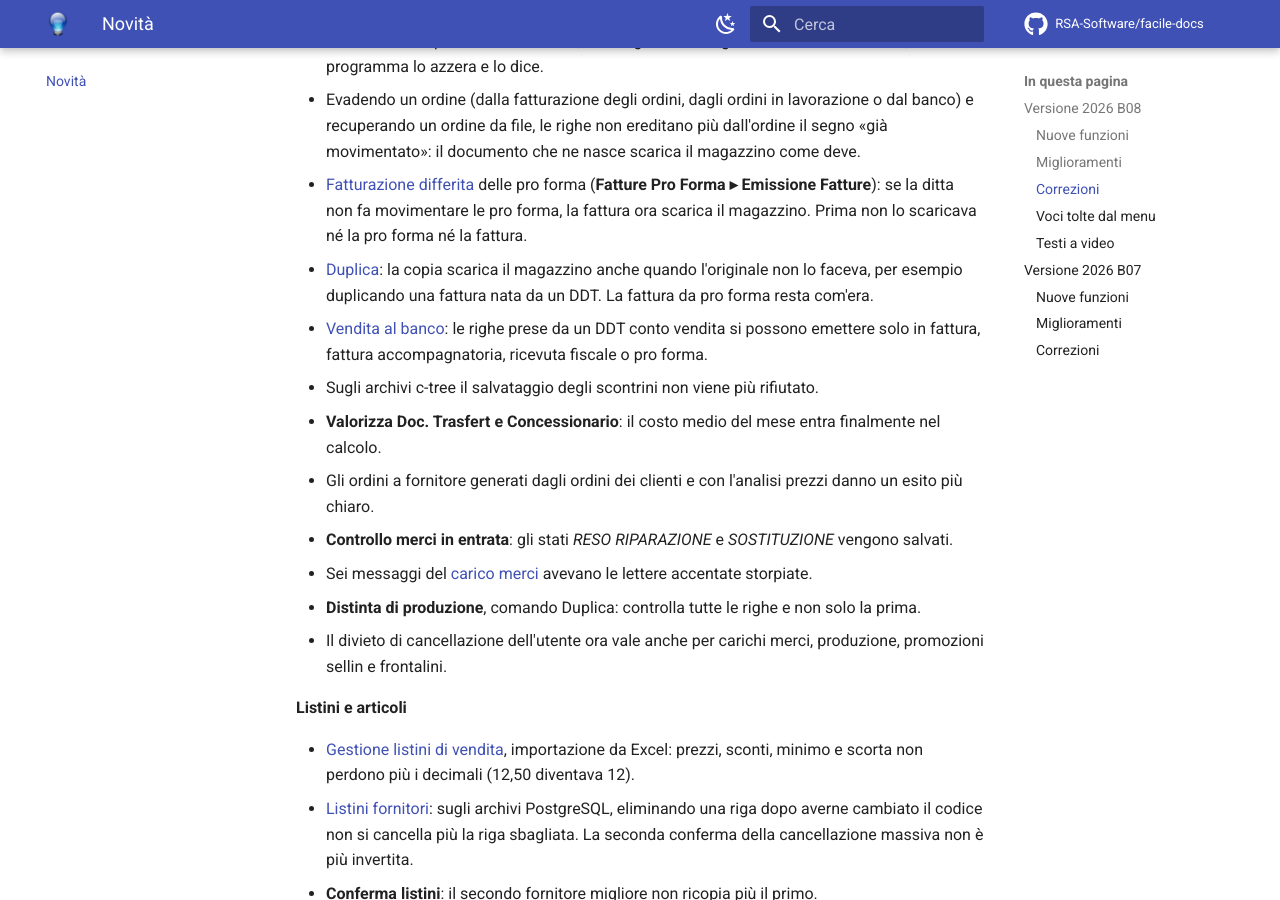
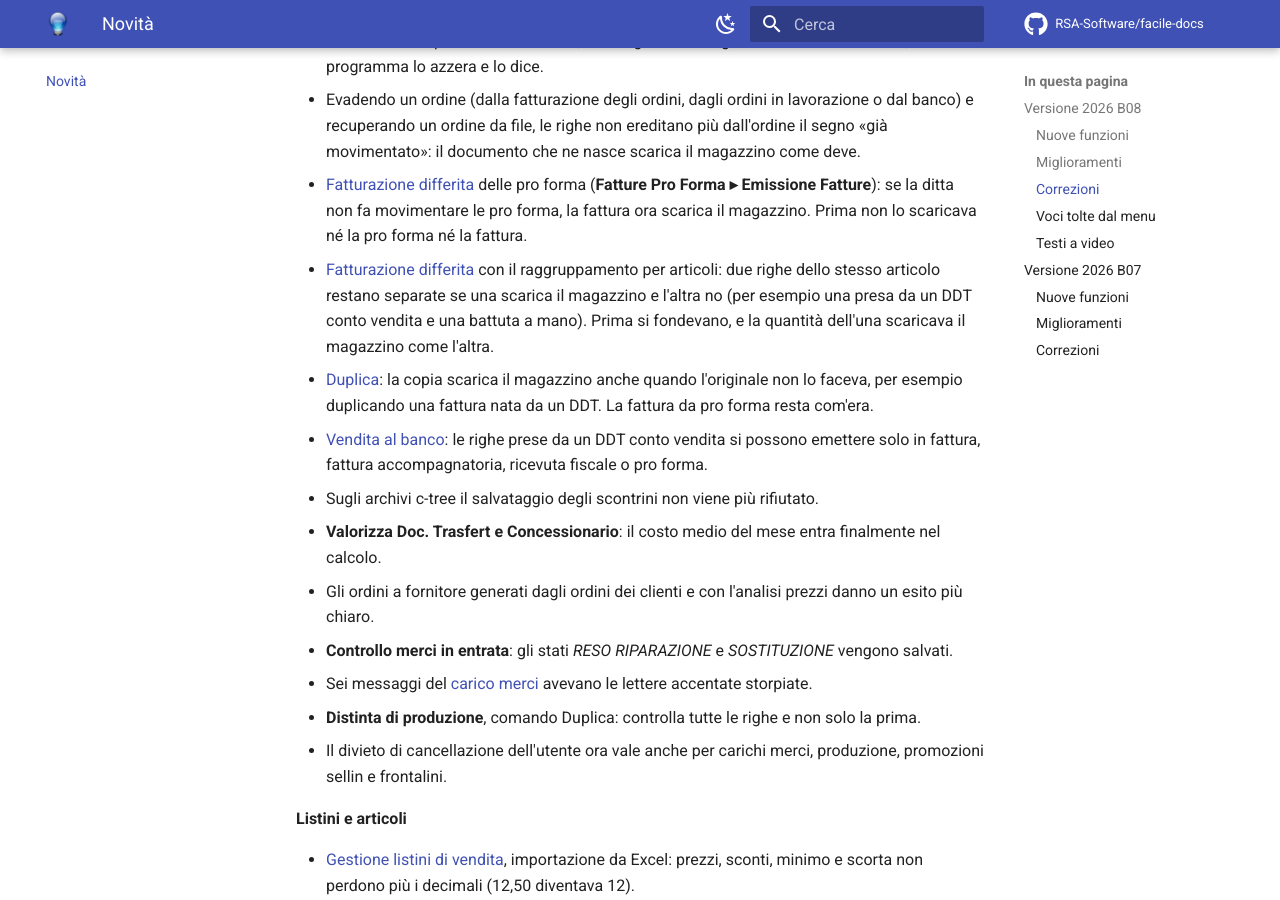
Before and after one commit to RSA-Software/facile-docs, an MkDocs documentation site: the page built from docs/novita/index.md, in a window 1280 px wide and 900 px high, scrolled down 3344 px. Built offline with MkDocs 1.6.1 and Material for MkDocs 9.7.7, drawn with Linux system fonts in a browser that asks for light colours; comment, search, counter and statistics services are not loaded.

Commit message:
Novita' B08: righe con flag diverso non accorpate nella fatturazione per articoli
Co-Authored-By: Claude Opus 5.5 (1M context) <noreply@anthropic.com>

```diff
--- a/docs/novita/index.md
+++ b/docs/novita/index.md
@@ -166,6 +166,11 @@ cartella `log`.
   delle pro forma (**Fatture Pro Forma ▸ Emissione Fatture**): se la ditta non
   fa movimentare le pro forma, la fattura ora scarica il magazzino. Prima non
   lo scaricava né la pro forma né la fattura.
+- [Fatturazione differita](../moduli/vendite/emissione-fatture-da-documenti.md)
+  con il raggruppamento per articoli: due righe dello stesso articolo restano
+  separate se una scarica il magazzino e l'altra no (per esempio una presa da
+  un DDT conto vendita e una battuta a mano). Prima si fondevano, e la
+  quantità dell'una scaricava il magazzino come l'altra.
 - [Duplica](../moduli/vendite/esporta-duplica-documenti.md): la copia scarica
   il magazzino anche quando l'originale non lo faceva, per esempio duplicando
   una fattura nata da un DDT. La fattura da pro forma resta com'era.
```
